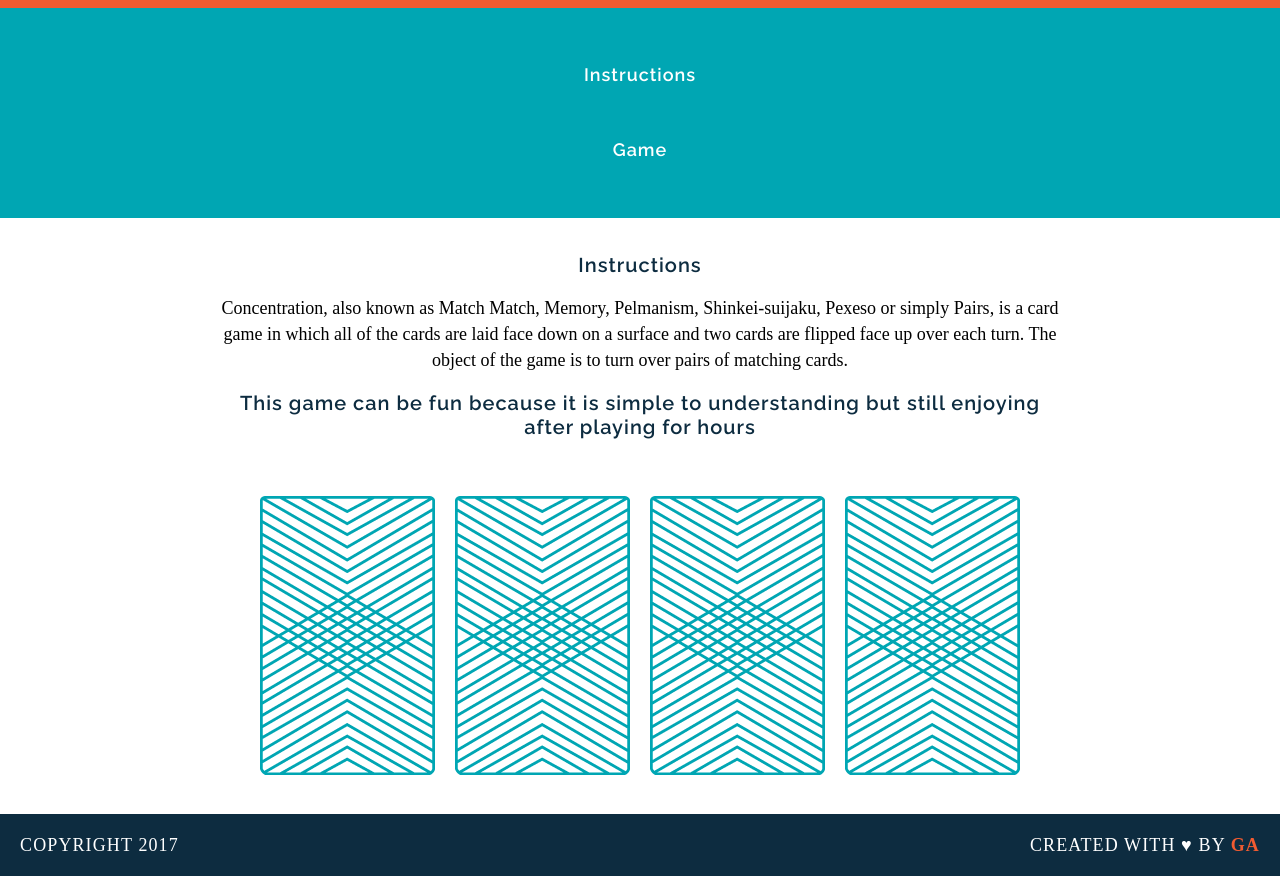
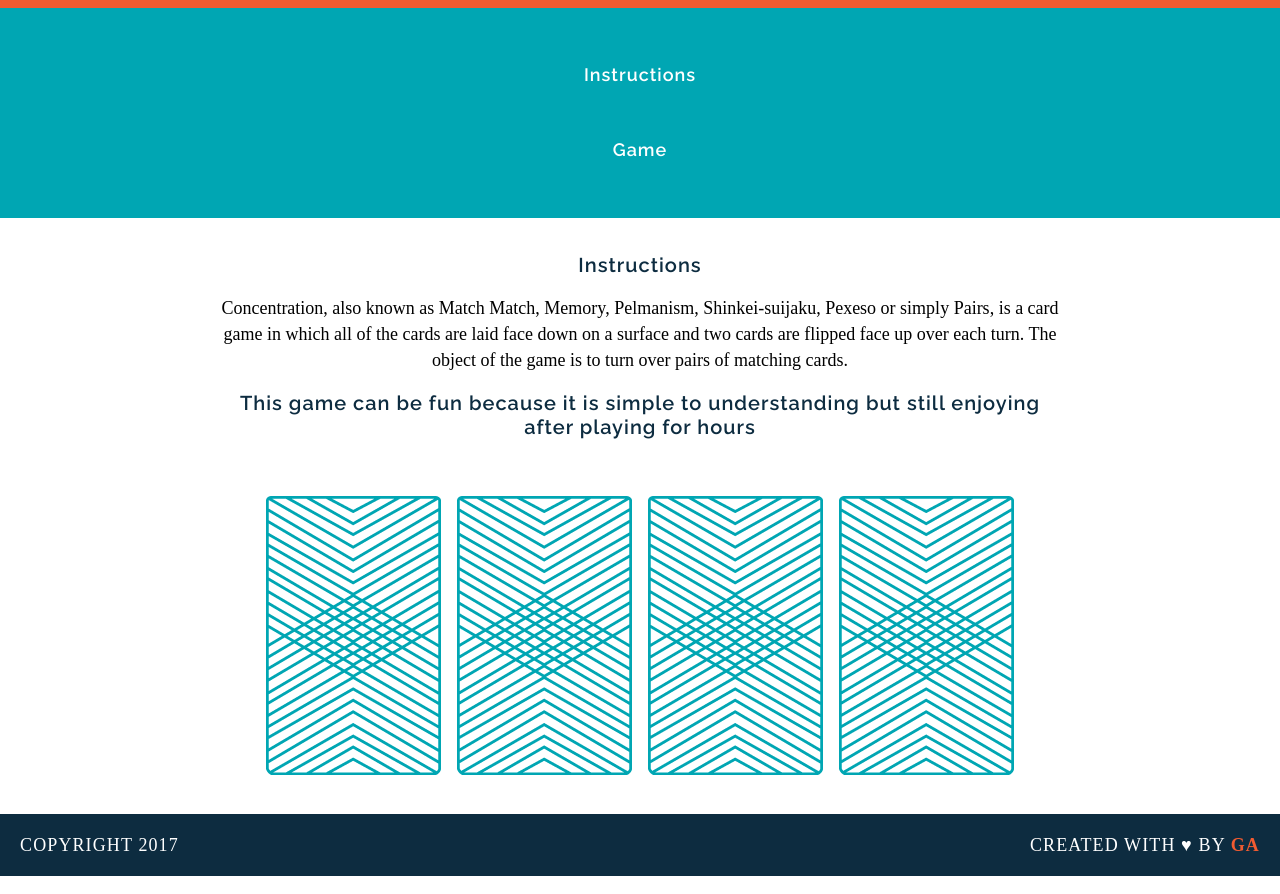
Before and after one commit to thedon122/wdi-fundamentals-memorygame, a plain HTML site: page index.html in a window 1280 px wide. Shown: the part 105-999 px from the top of the page. Drawn offline with Linux system fonts and the light colour scheme; a web font is replaced by a local one.

Commit message:
created game logic

```diff
--- a/index.html
+++ b/index.html
@@ -17,12 +17,7 @@
 		<h2>Instructions</h2>
 		<p>Concentration, also known as Match Match, Memory, Pelmanism, Shinkei-suijaku, Pexeso or simply Pairs, is a card game in which all of the cards are laid face down on a surface and two cards are flipped face up over each turn. The object of the game is to turn over pairs of matching cards.</p>
 		<h2>This game can be fun because it is simple to understanding but still enjoying after playing for hours</h2>
-		<div>
-		<img src="images/back.png" alt="Queen of Diamonds">
-		<img src="images/back.png" alt="Queen of Hearts">
-		<img src="images/back.png" alt="King of Diamonds">
-		<img src="images/back.png" alt="King of Hearts">
-		</div>
+		<div id="game-board" class="board clearfix"></div>
 	</main>
 	<footer>
 		<p class="copyright">Copyright 2017</p>
--- a/js/main.js
+++ b/js/main.js
@@ -9,12 +9,22 @@ var checkForMatch = function(){
 	{if (cardsInPlay[0]===cardsInPlay[1]) {alert("You found a match!")}
 	else {alert("Sorry, try again.")}};
 }
-var flipCard = function(cardID) {
+var flipCard = function() {
+	var cardId = this.getAttribute('data-id')
+
 	console.log("user flipped"+ " " + cards[cardID].rank)
 	console.log("user flipped"+ " " + cards[cardID].suit)
 	console.log("user flipped"+ " " + cards[cardID].cardImage)
 	cardsInPlay.push(cards[cardID].rank)
 	checkForMatch()
 };
-flipCard(0);
-flipCard(2);
+var createBoard = function(){
+	for (var i = 0 ; i < cards.length; i++) {
+		var cardElement = document.createElement('img');
+		cardElement.setAttribute('src', 'images/back.png');
+		cardElement.setAttribute('data-id', i);
+		cardElement.addEventListener('click', flipCard);
+		document.getElementById("game-board").appendChild(cardElement);
+	}
+}
+createBoard();
```
